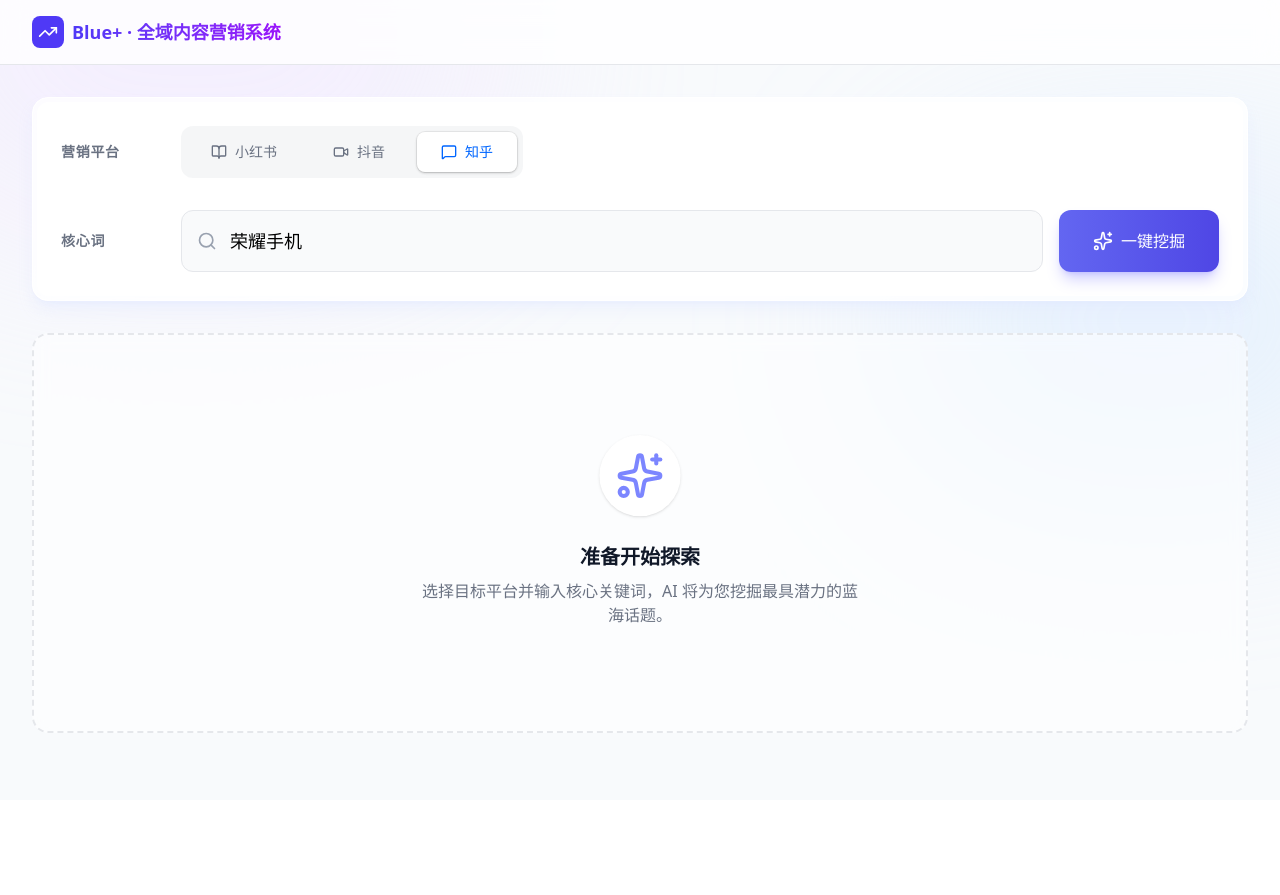
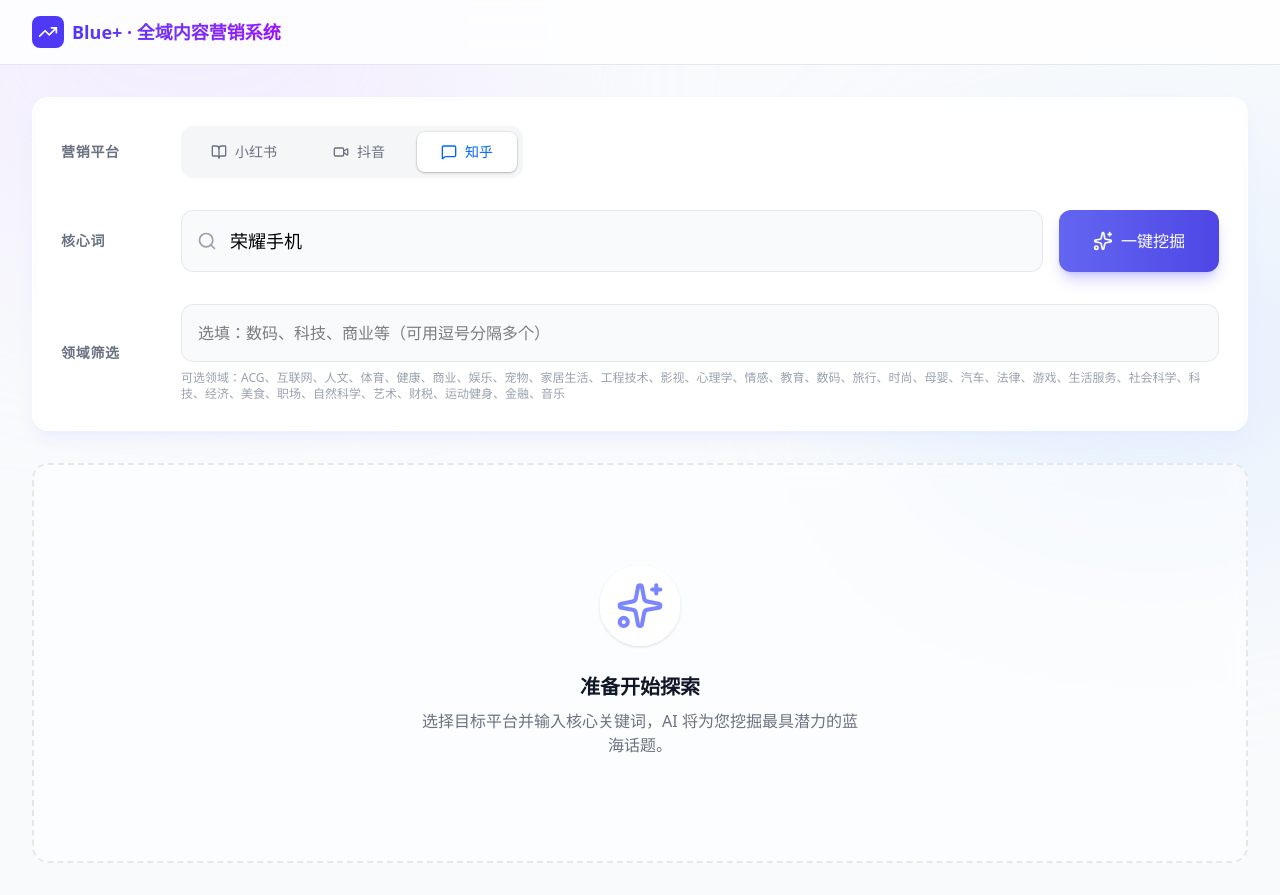
Before and after one commit to TY-Zhang0429/Frontend_test, a React (Vite) app: page / in a window 1280 px wide. Both pictures are taken after a click on the button "知乎". Before the commit the page ends 800 px from the top, so only its background shows below. Built offline with nearby package versions, Linux system fonts and the light colour scheme.

Commit message:
Add domain input field for Zhihu platform

```diff
--- a/src/components/TopicForm.tsx
+++ b/src/components/TopicForm.tsx
@@ -26,6 +26,10 @@ const TopicForm: React.FC<TopicFormProps> = ({ onSubmit, isLoading }) => {
 
   const handleKeywordChange = (e: React.ChangeEvent<HTMLInputElement>) => {
     setFormData(prev => ({ ...prev, keyword: e.target.value }));
+  };
+
+  const handleDomainChange = (e: React.ChangeEvent<HTMLInputElement>) => {
+    setFormData(prev => ({ ...prev, domain: e.target.value }));
   };
 
   const handleSubmit = (e: React.FormEvent) => {
@@ -137,6 +141,30 @@ const TopicForm: React.FC<TopicFormProps> = ({ onSubmit, isLoading }) => {
           </motion.button>
         </div>
       </div>
+
+      {/* Domain Input (Zhihu only) */}
+      {formData.platform === 'zhihu' && (
+        <motion.div
+          initial={{ opacity: 0, height: 0 }}
+          animate={{ opacity: 1, height: 'auto' }}
+          exit={{ opacity: 0, height: 0 }}
+          className="flex flex-col sm:flex-row sm:items-center gap-4 sm:gap-6"
+        >
+          <span className="text-sm font-semibold text-gray-500 w-24 uppercase tracking-wider">领域筛选</span>
+          <div className="flex-1">
+            <input
+              type="text"
+              value={formData.domain || ''}
+              onChange={handleDomainChange}
+              placeholder="选填：数码、科技、商业等（可用逗号分隔多个）"
+              className="w-full px-4 py-4 bg-gray-50 border border-gray-200 rounded-xl focus:ring-2 focus:ring-[#6366F1]/20 focus:border-[#6366F1] outline-none transition-all text-base hover:bg-white hover:shadow-sm"
+            />
+            <p className="mt-2 text-xs text-gray-400">
+              可选领域：ACG、互联网、人文、体育、健康、商业、娱乐、宠物、家居生活、工程技术、影视、心理学、情感、教育、数码、旅行、时尚、母婴、汽车、法律、游戏、生活服务、社会科学、科技、经济、美食、职场、自然科学、艺术、财税、运动健身、金融、音乐
+            </p>
+          </div>
+        </motion.div>
+      )}
     </form>
   );
 };
```
